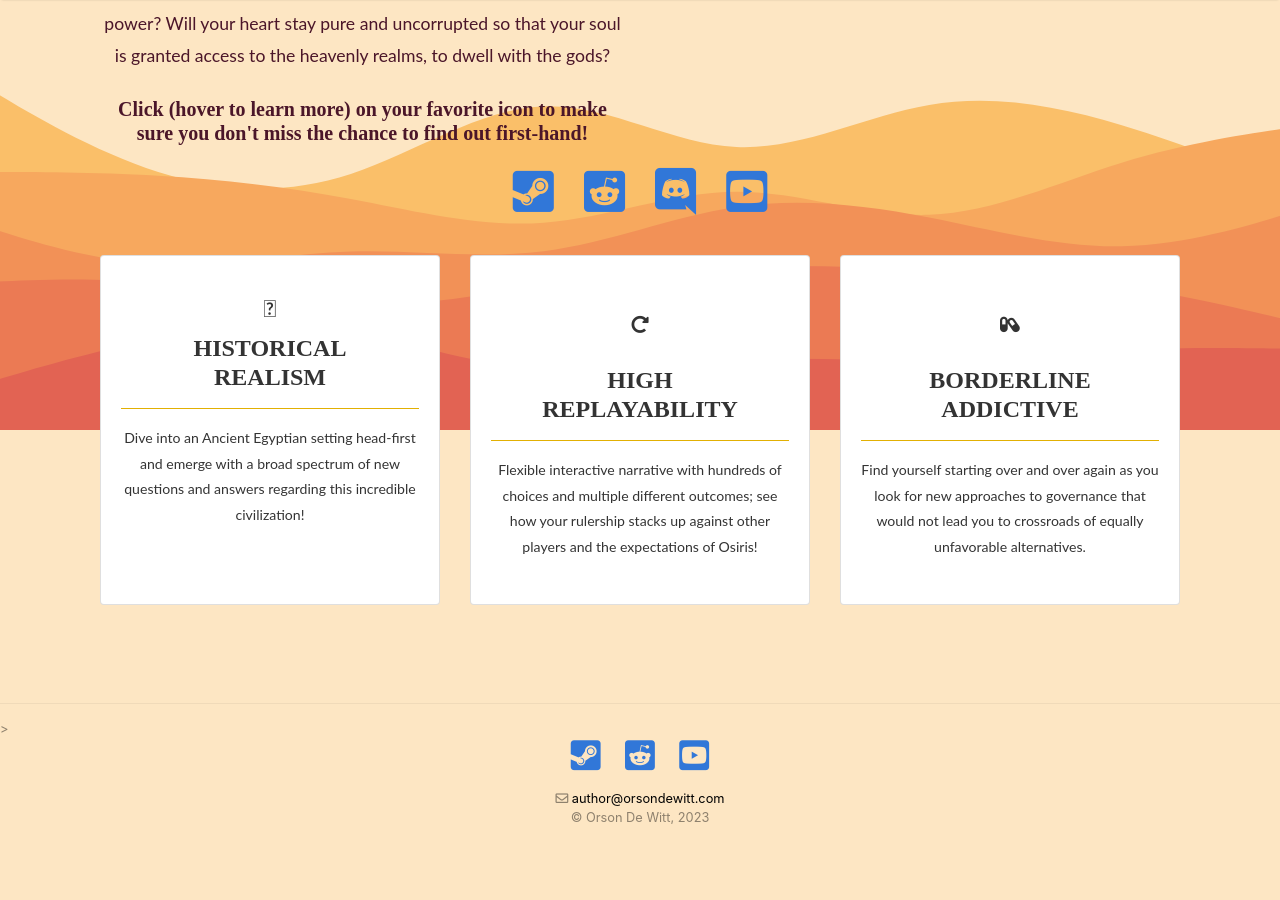
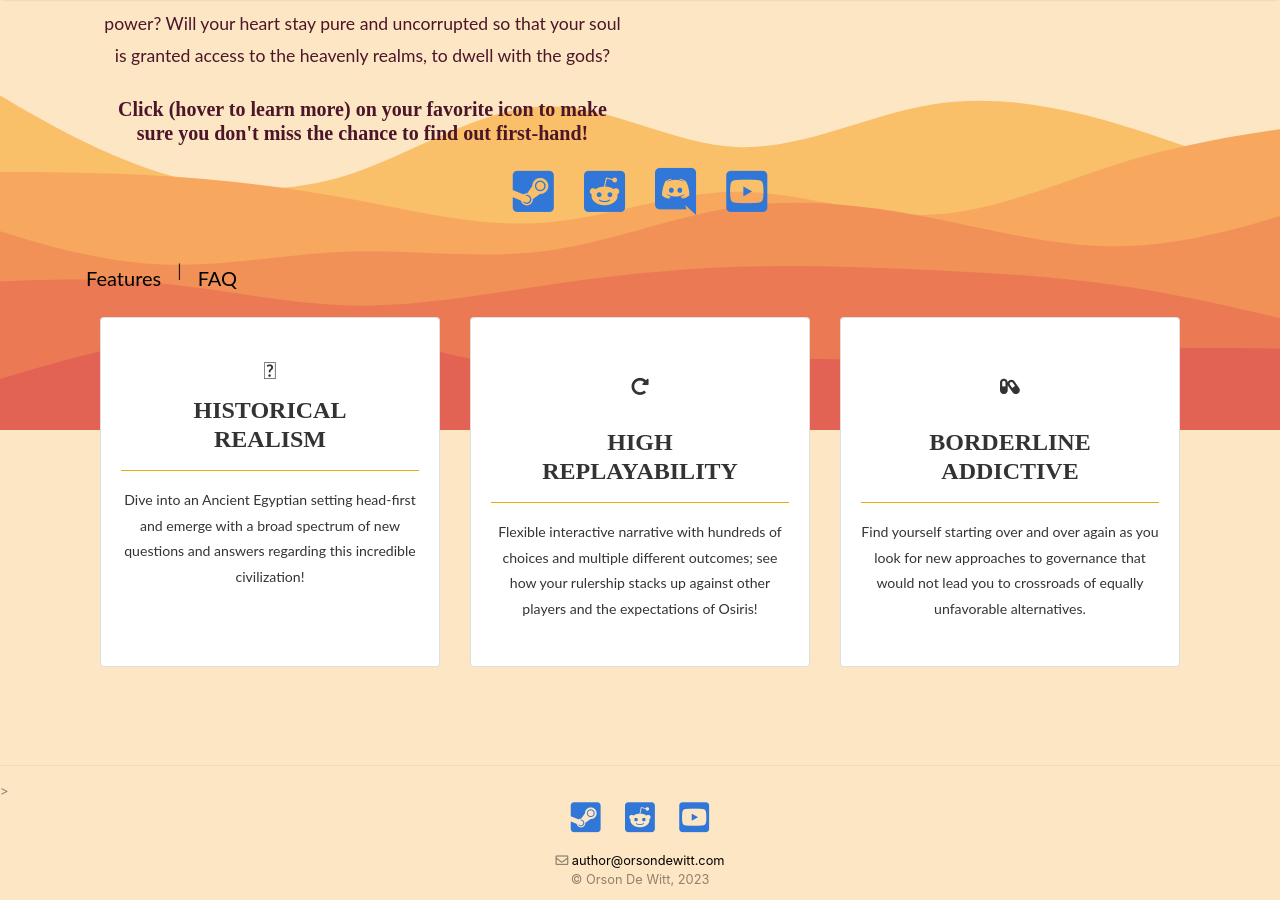
Before and after one commit to OrsonDWitt/OrsonDWitt.github.io, a Jekyll site: the page built from _pages/egypt.md, in a window 1280 px wide and 900 px high, scrolled down 470 px. Built offline with Jekyll 4.4.1, drawn with Linux system fonts in a browser that asks for light colours; nearby versions of some CDN libraries.

Commit message:
Update egypt.md

```diff
--- a/_pages/egypt.md
+++ b/_pages/egypt.md
@@ -61,6 +61,9 @@ comments: false
         </ul>      </div>
     </div>
   </div>
+
+<div class="row mt-3"><button class="btn btn-lg" style="background-color: transparent; border: 1px;" onclick="togglePanel()">Features</button> | <button class="btn btn-lg" style="background-color: transparent; border: 1px;" onclick="togglePanel()">FAQ</button></div>
+
 
   <div class="container dunes.features" style="display: block;">
                 <div class="row mt-3">
```
